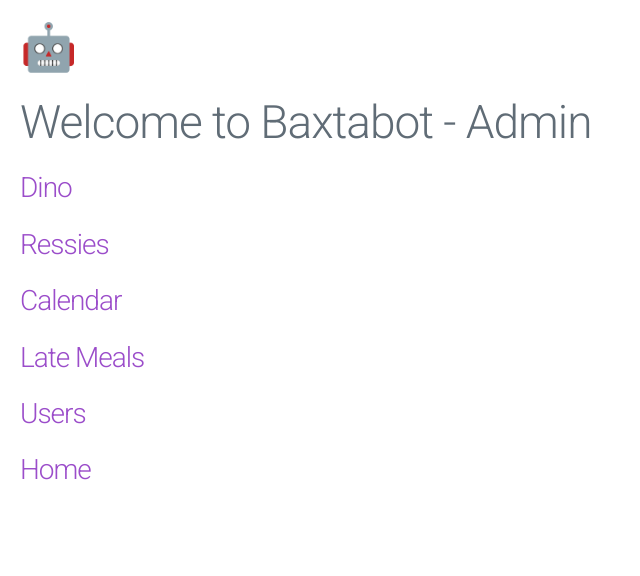
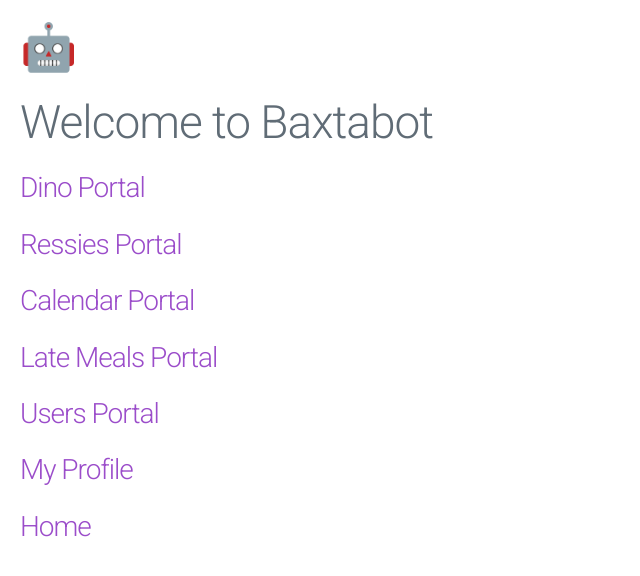
Before and after one commit to Baxter-College/baxtabot, a Python web app: template templates/homepage.html in a window 1280 px wide. Shown: the top 576 px of the page, without its empty margins (0-640 px from the left). Run offline with Jinja, Linux system fonts and the light colour scheme; the template is opened without the code that fills it, so the values that code supplies are empty; some libraries are stand-ins or nearby versions.

Commit message:
my profile section started

```diff
--- a/bot/models.py
+++ b/bot/models.py
@@ -138,6 +138,7 @@ class Client(Model):
     position = TextField(default='')
     name = TextField()
     ressie = ForeignKeyField(Ressie, null=True)
+    dietaries = TextField(default='None')
 
     class Meta:
         database = db
--- a/templates/homepage.html
+++ b/templates/homepage.html
@@ -3,24 +3,28 @@
 {% block title %}Dashboard{% endblock %}
 
 {% block content %}
-    <h1>Welcome to Baxtabot - Admin</h1>
+    <h1>Welcome to Baxtabot</h1>
 
-    <div style='display: {{ "block" if permission_denied else "none" }}'>You do not have permission to access that page</div>
+    <div style='display: {{ "block" if permission_denied else "none" }}'>You do not have permission to access that page.</div>
 
     <div>
-        <h3><a href='/dino?token={{token}}'>Dino</a></h3>
+        <h3><a href='/dino?token={{token}}'>Dino Portal</a></h3>
     </div>
     <div>
-        <h3><a href='/ressie?token={{token}}'>Ressies</a></h3>
+        <h3><a href='/ressie?token={{token}}'>Ressies Portal</a></h3>
     </div>
     <div>
-        <h3><a href='/upload?token={{token}}'>Calendar</a></h3>
+        <h3><a href='/upload?token={{token}}'>Calendar Portal</a></h3>
     </div>
     <div>
-        <h3><a href='/latemeals?token={{token}}'>Late Meals</a></h3>
+        <h3><a href='/latemeals?token={{token}}'>Late Meals Portal</a></h3>
     </div>
     <div>
-        <h3><a href='/users?token={{token}}'>Users</a></h3>
+        <h3><a href='/users?token={{token}}'>Users Portal</a></h3>
+    </div>
+    <div>
+        <h3><a href='/user/profile?token={{token}}'>My Profile</a></h3>
+    </div>
     <div>
         <h3><a href='/logout?token={{token}}'>Home</a></h3>
     </div>
```
Also changed, not shown: app.py (+10 -0 lines), templates/profile.html (added, +20 -0 lines).
